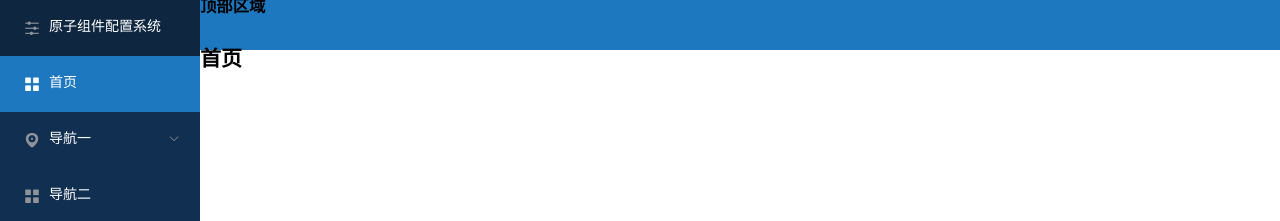
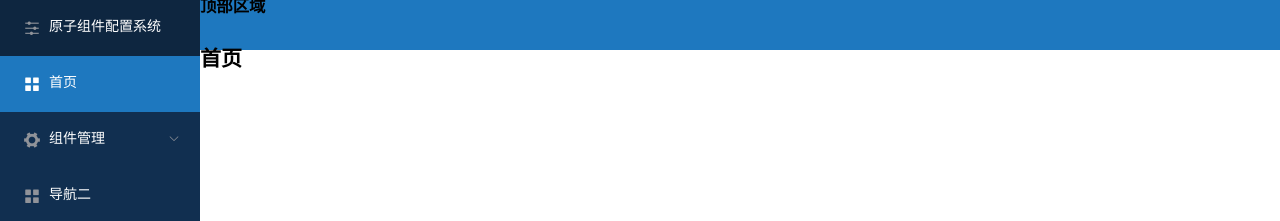
Before and after one commit to cherrryyyyyyy/avms_frontend, a Vue app in the folder vue-project/: page / in a window 1280 px wide. Shown: the top 221 px of the page. Built offline with nearby package versions, Linux system fonts and the light colour scheme.

Commit message:
vue项目+接口

```diff
--- a/vue-project/src/router/index.js
+++ b/vue-project/src/router/index.js
@@ -3,6 +3,8 @@ import VueRouter from 'vue-router'
 import Layout from '@/views/layout/app-index.vue'
 import Login from '@/views/login/app-index.vue'
 import Home from '@/views/home/Home-index.vue'
+
+const Elements = ()=>import('@/views/elements/element-index.vue')
 
 Vue.use(VueRouter)
 
@@ -15,6 +17,11 @@ const routes=[
             path:'/',
             name:'home',
             component:Home,
+        },
+        {
+            path:'/elements',
+            name:'elements',
+            component: Elements
         }
     ]
     },
--- /dev/null
+++ b/vue-project/src/views/elements/element-index.vue
@@ -0,0 +1,17 @@
+<template>
+<div>
+    组件管理
+</div>
+</template>
+
+<script>
+
+export default {
+
+}
+</script>
+
+<style>
+
+
+</style>
--- a/vue-project/src/views/layout/menu/menu-index.vue
+++ b/vue-project/src/views/layout/menu/menu-index.vue
@@ -14,23 +14,17 @@
         <i class="el-icon-menu"></i>
         <span slot="title">首页</span>
       </el-menu-item>
-      <el-submenu index="1">
+      <el-submenu index="/elements">
         <template slot="title">
-          <i class="el-icon-location"></i>
-          <span>导航一</span>
+          <i class="el-icon-s-tools"></i>
+          <span>组件管理</span>
         </template>
         <el-menu-item-group>
-          <template slot="title">分组一</template>
-          <el-menu-item index="1-1">选项1</el-menu-item>
-          <el-menu-item index="1-2">选项2</el-menu-item>
+          <el-menu-item index="/elements/all">组件查看</el-menu-item>
         </el-menu-item-group>
-        <el-menu-item-group title="分组2">
-          <el-menu-item index="1-3">选项3</el-menu-item>
+        <el-menu-item-group>
+          <el-menu-item index="/elements/change">组件更改</el-menu-item>
         </el-menu-item-group>
-        <el-submenu index="1-4">
-          <template slot="title">选项4</template>
-          <el-menu-item index="1-4-1">选项1</el-menu-item>
-        </el-submenu>
       </el-submenu>
       <el-menu-item index="2">
         <i class="el-icon-menu"></i>
```
